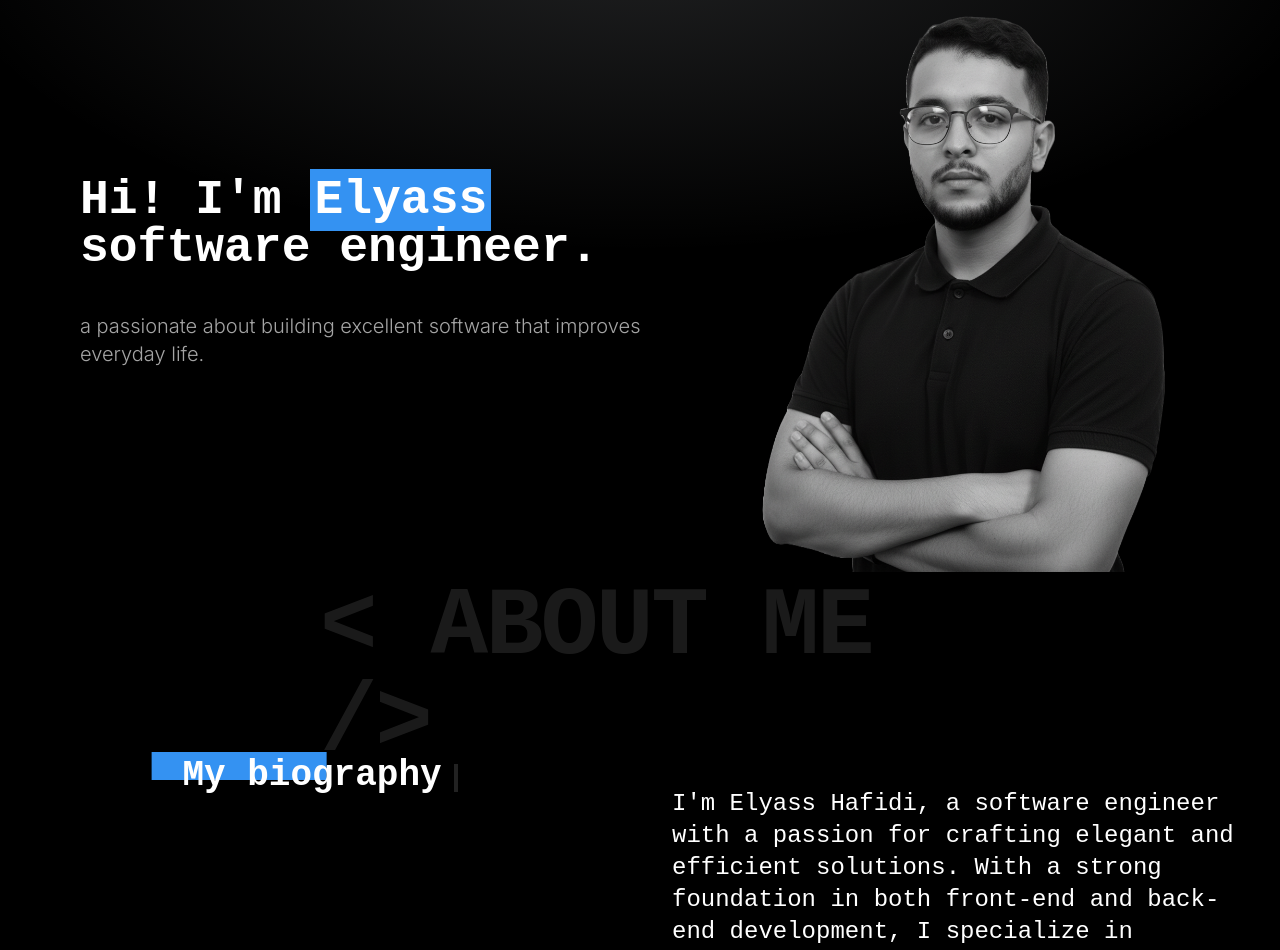
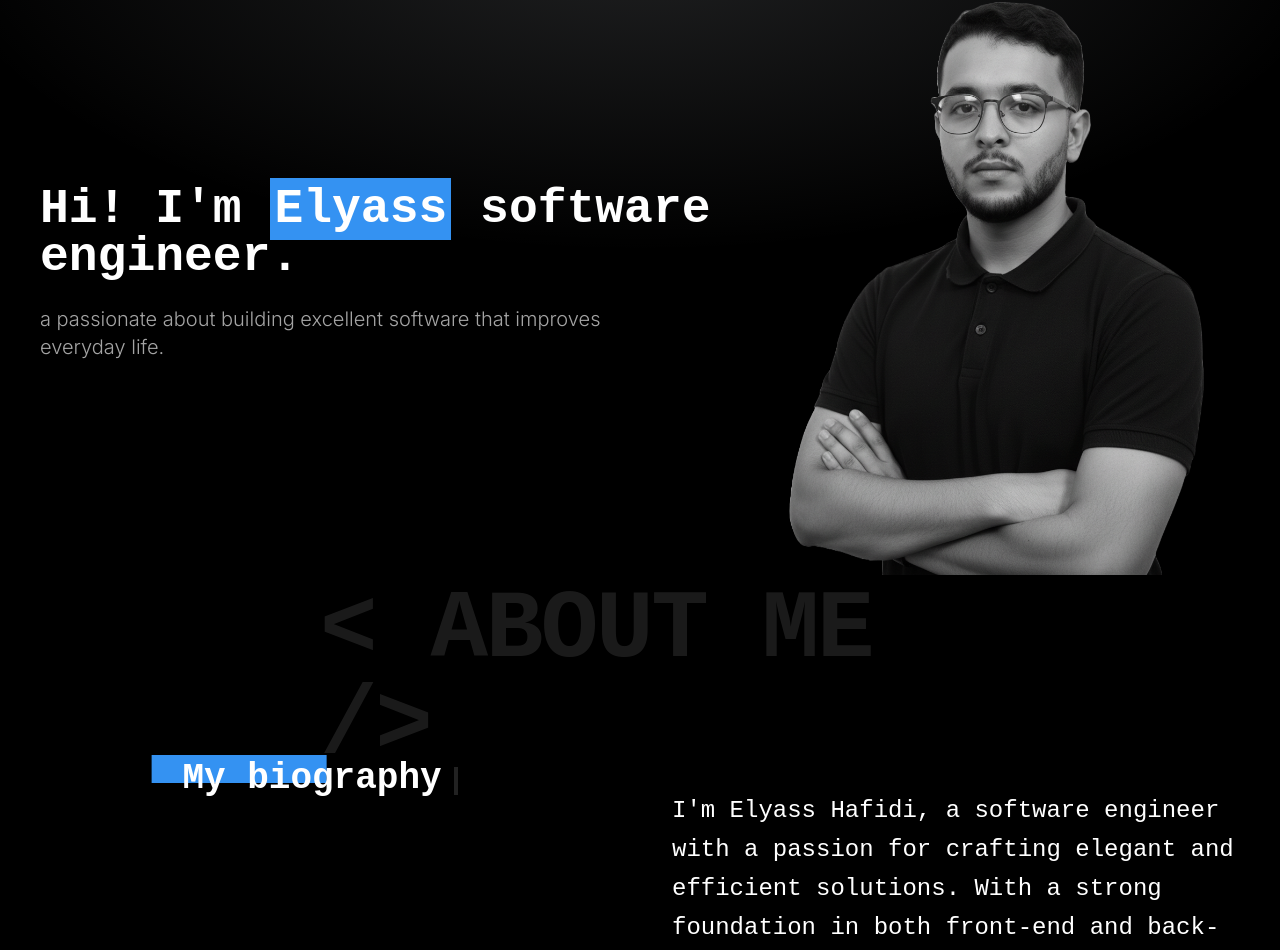
Before and after one commit to Hafidielyass/my-portfolio, a Next.js app: page / in a window 1280 px wide. Shown: the part 84-1034 px from the top of the page. Built offline with nearby package versions, Linux system fonts and the light colour scheme; a web font is replaced by a local one.

Commit message:
fixing some bugs

```diff
--- a/src/app/components/AboutSection.jsx
+++ b/src/app/components/AboutSection.jsx
@@ -43,7 +43,7 @@ const AboutSection = () => {
         </div>
 
         <div className="relative">
-          <p className="text-foreground text-base mt-8 lg:text-2xl max-w-xl">
+          <p className="text-foreground text-base mt-8 lg:text-2xl max-w-xl leading-relaxed">
             I'm Elyass Hafidi, a software engineer with a passion for crafting
             elegant and efficient solutions. With a strong foundation in both
             front-end and back-end development, I specialize in creating
--- a/src/app/components/HeroSection.jsx
+++ b/src/app/components/HeroSection.jsx
@@ -7,35 +7,35 @@ import { motion } from "framer-motion";
 
 const HeroSection = () => {
   return (
-    <section>
-      <div className="  mx-auto px-20 pt-14 grid grid-cols-1 sm:grid-cols-12">
+    <section className="relative w-full">
+      <div className="mx-auto max-w-7xl px-6 sm:px-10 pt-10 grid grid-cols-1 sm:grid-cols-12 gap-8">
         <motion.div
           initial={{ opacity: 0, scale: 0.5 }}
           animate={{ opacity: 1, scale: 1 }}
           transition={{ duration: 0.5 }}
-          className="col-span-7 place-self-center text-center sm:text-left  relative"
+          className="col-span-7 place-self-center text-center sm:text-left relative"
         >
-          <h1 className="text-foreground mb-4 text-xl sm:text-2xl lg:text-5xl font-extrabold">
-            Hi! I'm <span className="bg-accent p-1"> Elyass</span> software
+          <h1 className="text-foreground mb-4 mt-4 text-3xl sm:text-4xl lg:text-5xl font-extrabold ">
+            Hi! I&apos;m <span className="bg-accent p-1"> Elyass</span> software
             engineer.
           </h1>
-          <h1 className="text-muted-foreground mt-10 text-3xl sm:text-4xl lg:text-xl font-mono font-light max-w-xl">
+          <h1 className="text-muted-foreground mt-6 text-xl sm:text-2xl lg:text-xl font-mono font-light max-w-xl mx-auto sm:mx-0">
             a passionate about building excellent software that improves
             everyday life.
             <br />
           </h1>
         </motion.div>
-        <div className="col-span-5 place-self-center mt-4 lg:mt-0">
+        <div className="col-span-5 place-self-center mt-6 lg:mt-0">
           <motion.div
             initial={{ opacity: 0, scale: 0.5 }}
             animate={{ opacity: 1, scale: 1 }}
             transition={{ duration: 1 }}
-            className=" relative"
+            className="relative w-full flex justify-center"
           >
             <Image
               src="/images/hero-section.png"
               alt="hero image"
-              className=""
+              className="w-full h-auto max-w-[260px] xs:max-w-sm sm:max-w-md lg:max-w-lg object-contain"
               width={550}
               height={550}
             />
--- a/src/app/components/MenuOverlay.jsx
+++ b/src/app/components/MenuOverlay.jsx
@@ -1,15 +1,37 @@
 import React from "react";
 import NavLink from "./NavLink";
+import Link from "next/link";
 
-const MenuOverlay = ({links}) => {
+const MenuOverlay = ({ links, onClose }) => {
   return (
-    <ul className="flex flex-col py-4 items-center ">
-      {links.map((link, index) => (
-        <li key={index}>
-          <NavLink href={link.href} title={link.title} />
-        </li>
-      ))}
-    </ul>
+    <div className="md:hidden px-4 pb-6 animate-in fade-in slide-in-from-top-2">
+      <ul className="flex flex-col items-center py-4 gap-1">
+        {links.map((link, index) => (
+          <li
+            key={index}
+            onClick={() => {
+              if (onClose) onClose();
+            }}
+          >
+            <NavLink href={link.href} title={link.title} />
+          </li>
+        ))}
+      </ul>
+      <div className="mt-2 flex justify-center">
+        <Link
+          href="#contact"
+          onClick={() => {
+            if (onClose) onClose();
+          }}
+          className="relative group border border-primary text-foreground w-40 h-11 flex items-center justify-center overflow-hidden rounded-sm"
+        >
+          <span className="absolute bottom-0 left-0 h-1 w-0 bg-accent transition-all duration-300 group-hover:w-full" />
+          <span className="relative font-medium tracking-wide text-sm">
+            Hire me
+          </span>
+        </Link>
+      </div>
+    </div>
   );
 };
 
--- a/src/app/components/Navbar.jsx
+++ b/src/app/components/Navbar.jsx
@@ -24,7 +24,7 @@ const Navbar = () => {
   const [navbarOpen, setNavbarOpen] = useState(false);
 
   return (
-    <nav className="fixed top-0 left-10 right-0 z-10 bg-transparent bg-opacity-50   backdrop-blur-md ">
+  <nav className="fixed top-0 left-0 right-0 z-10 bg-transparent bg-opacity-50 backdrop-blur-md">
       <div className="flex flex-wrap items-center justify-between mx-auto px-4 py-2 ">
         <Link
           href=""
@@ -75,17 +75,26 @@ const Navbar = () => {
           </ul>
         </div>
 
+        {/* Desktop Hire me button (hidden on mobile; mobile version lives inside MenuOverlay) */}
         <button
-          className="relative group border border-primary text-foreground w-20 h-10 md:w-32 md:h-10 flex items-center justify-center overflow-hidden"
+          className="hidden md:flex relative group border border-primary text-foreground w-20 h-10 md:w-32 md:h-10 items-center justify-center overflow-hidden"
           type="button"
+          onClick={() => {
+            // Scroll to contact section
+            const el = document.querySelector('#contact')
+            if (el) el.scrollIntoView({ behavior: 'smooth' })
+          }}
         >
           <span className="absolute bottom-0 left-0 h-1 w-0 bg-accent transition-all duration-300 group-hover:w-full" />
-          <span className="relative font-medium tracking-wide text-sm md:text-base">
-            Hire me
-          </span>
+          <span className="relative font-medium tracking-wide text-sm md:text-base">Hire me</span>
         </button>
       </div>
-      {navbarOpen ? <MenuOverlay links={navLinks} /> : null}
+      {navbarOpen ? (
+        <MenuOverlay
+          links={navLinks}
+          onClose={() => setNavbarOpen(false)}
+        />
+      ) : null}
     </nav>
   );
 };
--- a/src/app/components/SkillsSection.jsx
+++ b/src/app/components/SkillsSection.jsx
@@ -38,7 +38,6 @@ const skillsArray = [
   },
 ];
 
-
 const SkillsSection = () => {
   return (
     <section className="relative py-24 px-12 bg-background text-foreground font-AlbertSans">
@@ -58,7 +57,7 @@ const SkillsSection = () => {
           <hr className="border-secondary border-2 h-7 w-0 absolute top-2 right-0" />
         </h2>
       </div>
-      <div className="md:grid md:grid-cols-3 gap-6 items-start py-4 xl:gap-16 sm:grid-cols-3 sm:gap-16 ">
+      <div className="grid grid-cols-1 gap-6 sm:grid-cols-2 md:grid-cols-3 md:gap-8 xl:gap-16 items-start py-4 mt-6">
         {skillsArray.map((skill) => (
           <SkillsCard
             key={skill.id}
```
